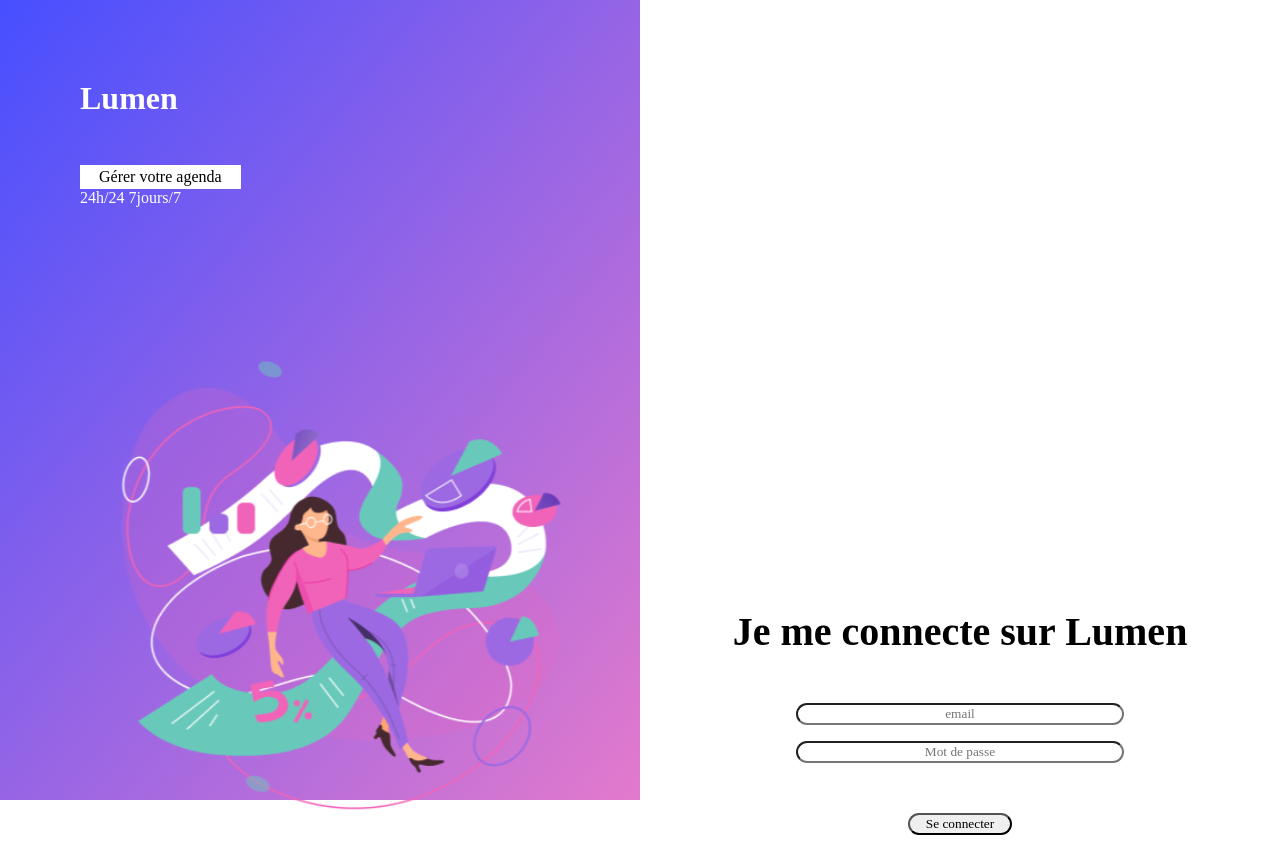
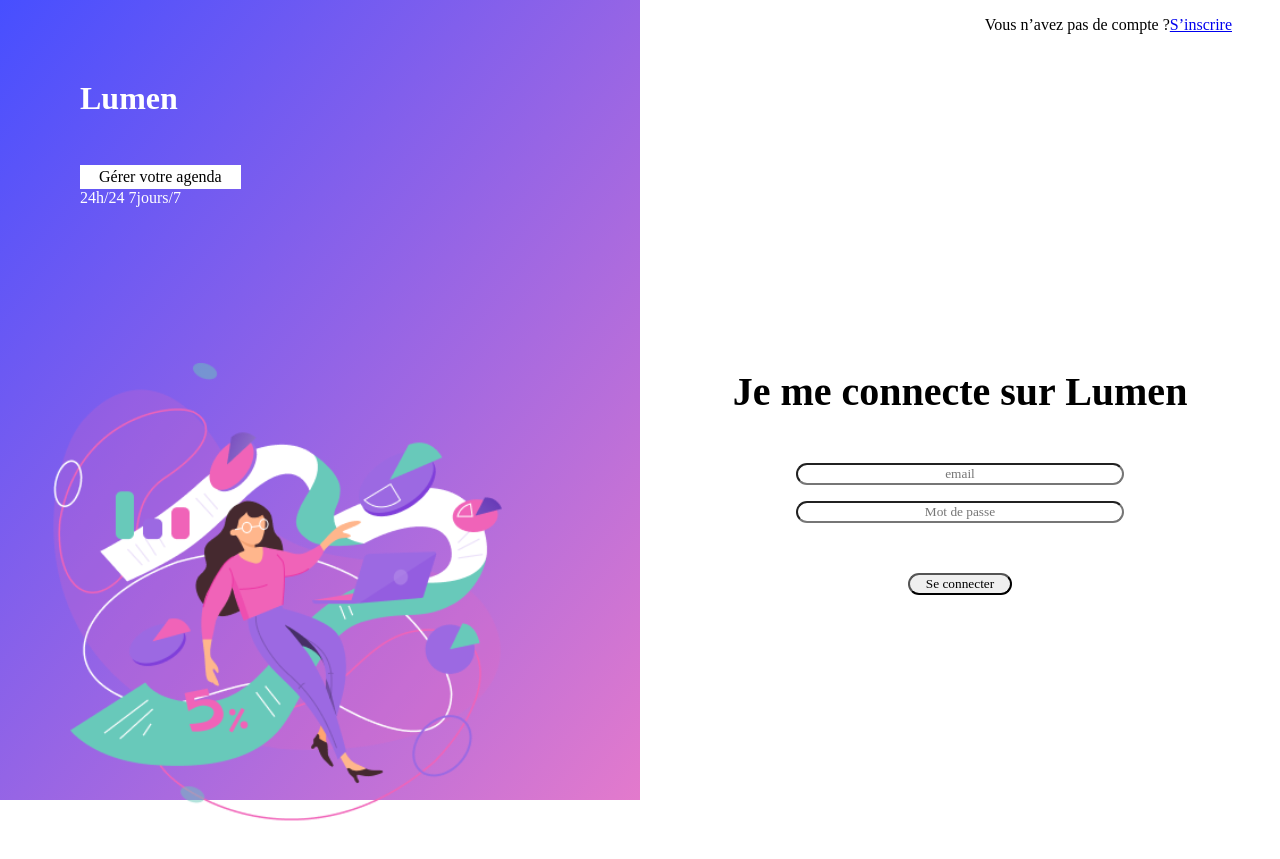
Before and after one commit to WildCodeSchool-2024-02/toulouse-babyplace, a React (Vite) app in the folder client/: page /sign-in in a window 1280 px wide. Built offline with nearby package versions, Linux system fonts and the light colour scheme; a web font is replaced by a local one.

Commit message:
fix: css

```diff
--- a/client/src/components/AuthenticationImgs/AuthenticationImgs.jsx
+++ b/client/src/components/AuthenticationImgs/AuthenticationImgs.jsx
@@ -6,7 +6,7 @@ function AuthenticationImgs() {
   const path = location.pathname;
 
   return (
-    <div className="autentication-imgs">
+    <div className="authentication-imgs">
       <div className="autentication-text">
         <div className="first-line">
           <h1>Lumen</h1>
--- a/client/src/components/AuthenticationImgs/AuthenticationImgs.scss
+++ b/client/src/components/AuthenticationImgs/AuthenticationImgs.scss
@@ -9,13 +9,13 @@ $lighter-color: #fff;
   }
 }
 
-.autentication-imgs {
+.authentication-imgs {
   .img {
     display: none;
 
     @include mediaQ(768px) {
       display: block;
-      width: 100%;
+      width: 80%;
     }
   }
 
@@ -25,13 +25,14 @@ $lighter-color: #fff;
       $primary-color,
       $secondary-color
     );
+
     display: flex;
     flex-direction: column;
     background-size: cover;
     background-position: center;
     background-repeat: no-repeat;
     height: 100vh;
-    width: 50vw;
+    width: 50%;
     .autentication-text {
       margin: 5rem;
       color: $lighter-color;
--- a/client/src/components/AuthenticationInput/AuthenticationInput.jsx
+++ b/client/src/components/AuthenticationInput/AuthenticationInput.jsx
@@ -15,7 +15,11 @@ function AuthenticationInput() {
           <Link to="/sign-up-pro">S’inscrire</Link>
         )}
       </div>
-      <img src="../src/assets/images/img_login.svg" alt="" />
+      <img
+        className="img-login"
+        src="../src/assets/images/img_login.svg"
+        alt=""
+      />
       <div className="form">
         <h2>Je me connecte sur Lumen</h2>
         <input type="text" placeholder="email" />
--- a/client/src/components/AuthenticationInput/AuthenticationInput.scss
+++ b/client/src/components/AuthenticationInput/AuthenticationInput.scss
@@ -27,10 +27,12 @@ $lighter-color: #fff;
   align-items: center;
 
   @include mediaQ(768px) {
-    display: flex;
-    flex-direction: column;
-    gap: 35rem;
+    min-height: 100dvh;
+    display: grid;
+    place-content: center;
+    grid-template: auto 1fr/1fr;
     width: 50%;
+    gap: none;
   }
   img {
     @include mediaQ(768px) {
@@ -62,7 +64,6 @@ $lighter-color: #fff;
     justify-content: center;
     gap: 1rem;
     width: 100%;
-    padding: 1rem;
   }
   button {
     cursor: pointer;
@@ -77,7 +78,7 @@ $lighter-color: #fff;
   }
 }
 
-img {
+.img-login {
   width: 70%;
   height: 70%;
 }
--- a/client/src/pages/SignUp/SignUp.jsx
+++ b/client/src/pages/SignUp/SignUp.jsx
@@ -1,3 +1,5 @@
+import "./SignUp.scss";
+
 function SignUp() {
   return <h1>signup</h1>;
 }
```
